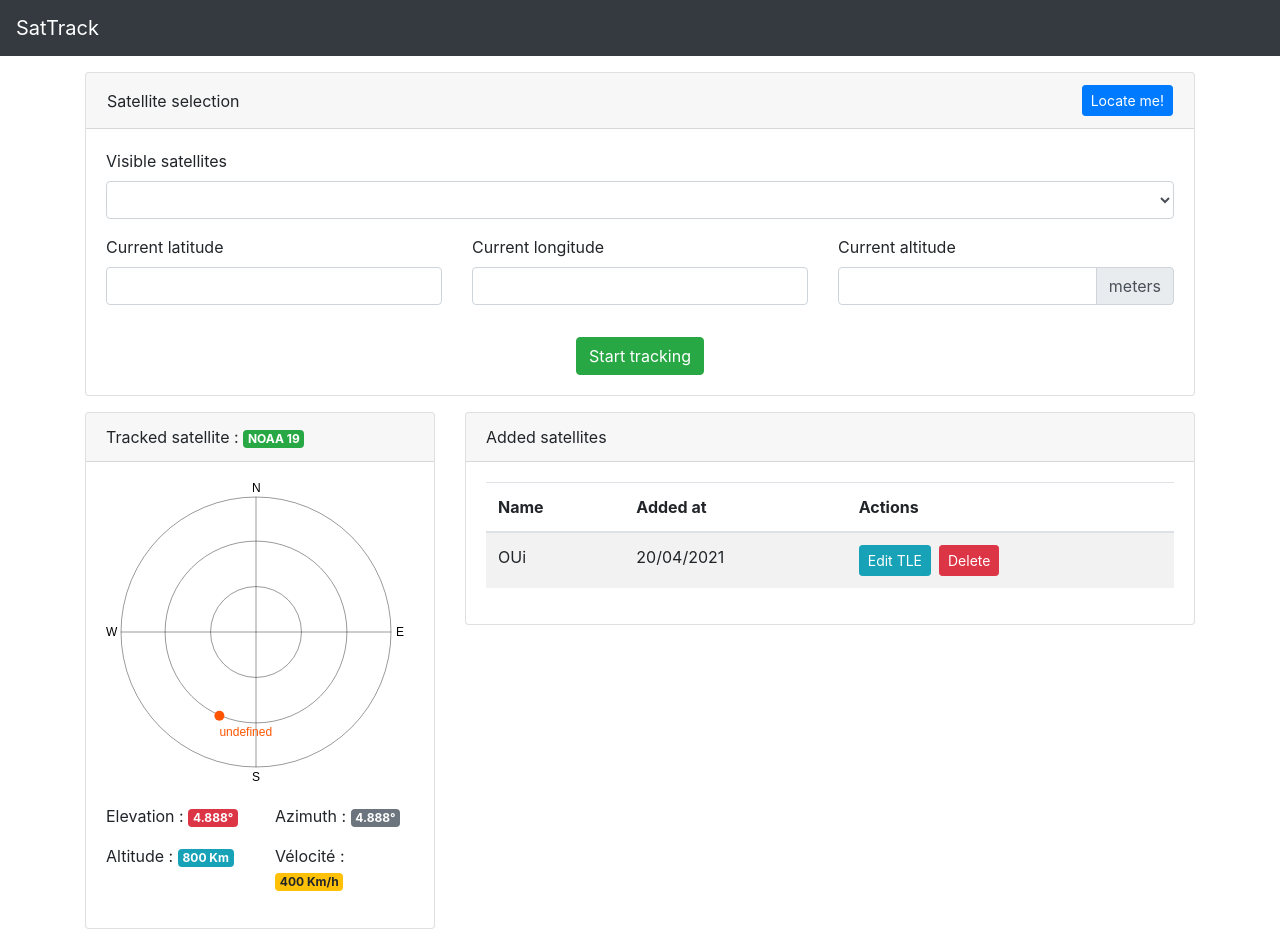
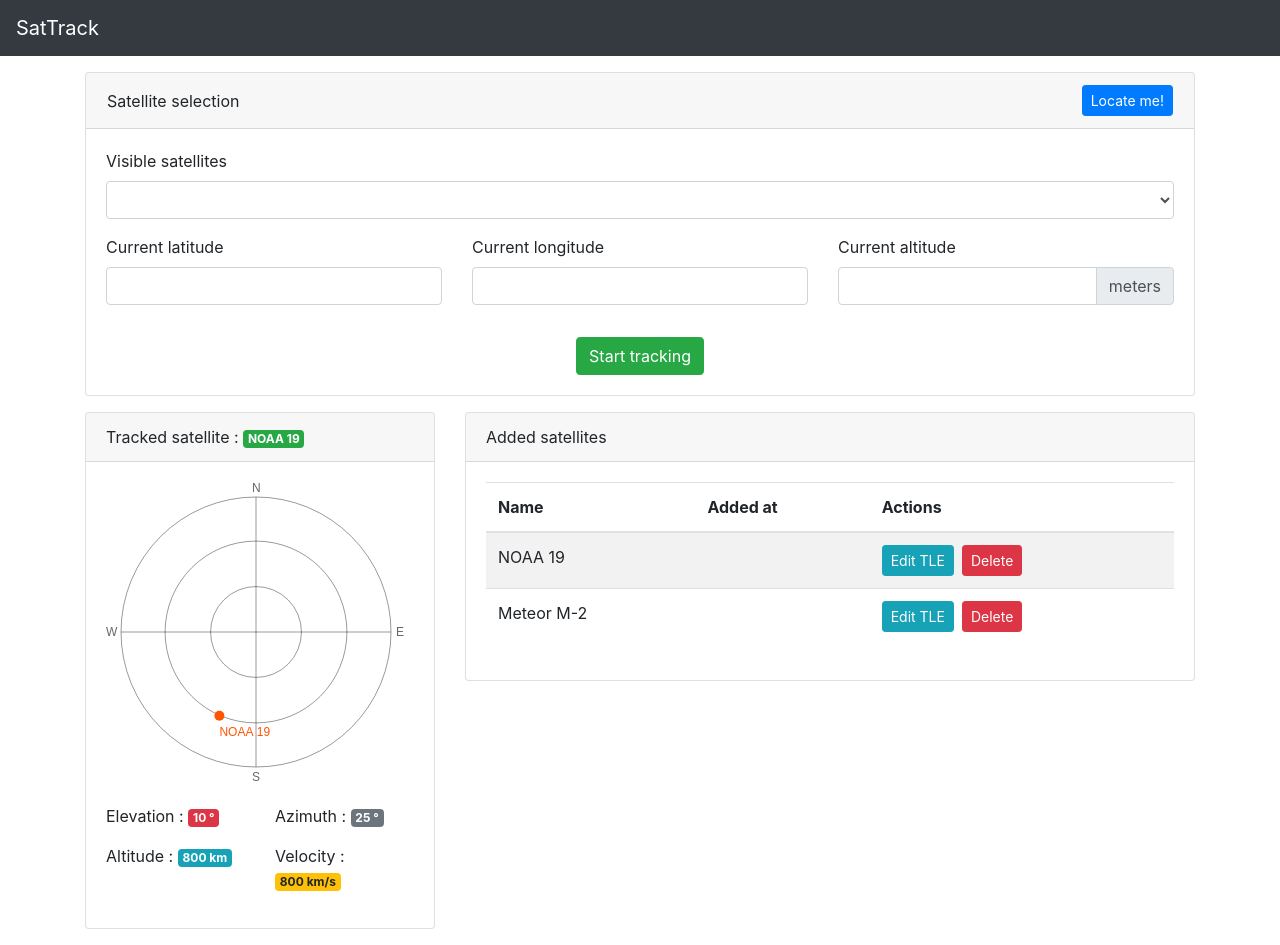
Before and after one commit to SharkEzz/SatTrack-front, a React (Vite) app: page / in a window 1280 px wide. Built offline with nearby package versions, Linux system fonts and the light colour scheme.

Commit message:
fix: fake satellites, data units

```diff
--- a/src/App.jsx
+++ b/src/App.jsx
@@ -6,12 +6,15 @@
 function App() {
 
   const {
+    // Attributes
     currentTracking,
     satellites,
     currentLocation,
     savedPosition,
     isTracking,
+    isLoaded,
 
+    // Methods
     getUserGeolocation,
     refreshVisibleSatellites,
     refreshSelectedPosition,
@@ -33,7 +36,7 @@
         </Row>
         <Row className="mt-3">
           <Col md={4} sm={12}>
-            <TrackingView currentTracking={currentTracking} />
+            {currentTracking ? <TrackingView currentTracking={currentTracking} /> : <p>No tracking</p>}
           </Col>
           <Col md={8} sm={12}>
             <SatellitesView satellites={satellites} />
--- a/src/Components/SatelliteSight.jsx
+++ b/src/Components/SatelliteSight.jsx
@@ -62,7 +62,7 @@
             ctx.moveTo(15, centerY);
             ctx.lineTo(width - offset, centerY);
             ctx.stroke();
-            ctx.fillStyle = '#000000';
+            ctx.fillStyle = '#00000099';
             ctx.beginPath();
             ctx.fillText('N', centerX - 4, offset - 5);
             ctx.beginPath();
--- a/src/Components/SatellitesView.jsx
+++ b/src/Components/SatellitesView.jsx
@@ -21,9 +21,10 @@
               </tr>
             </thead>
             <tbody>
-              <tr>
-                <td>OUi</td>
-                <td>20/04/2021</td>
+              {satellites.map((satellite, index) => (
+                <tr key={index}>
+                  <td>{satellite.name}</td>
+                  <td>{satellite.createdAt}</td>
                   <td>
                     <Button onClick={() => setModalOpen(true)} className="mr-2" variant="info" size="sm">
                       Edit TLE
@@ -33,6 +34,7 @@
                     </Button>
                   </td>
                 </tr>
+              ))}
             </tbody>
           </Table>
         </Card.Body>
--- a/src/Components/TrackingView.jsx
+++ b/src/Components/TrackingView.jsx
@@ -4,7 +4,6 @@
 import PropTypes from 'prop-types';
 
 const TrackingView = ({ currentTracking }) => {
-
   const getElevationBadgeColorByElevationValue = (elevation) => {
     switch (true) {
       case elevation < 15:
@@ -21,28 +20,28 @@
   return (
     <Card className="mb-3">
       <Card.Header>
-        Tracked satellite : <Badge variant="success">NOAA 19</Badge>
+        Tracked satellite : <Badge variant="success">{currentTracking.name}</Badge>
       </Card.Header>
       <Card.Body>
         <Row>
           <Col className="justify-content-center">
-            <SatelliteSight azimuth={203.62} elevation={29.09} />
+            <SatelliteSight satelliteName={currentTracking.name} azimuth={203.62} elevation={29.09} />
           </Col>
         </Row>
         <Row>
           <Col>
-            <p>Elevation : <Badge variant={getElevationBadgeColorByElevationValue(4.888)}>4.888°</Badge></p>
+            <p>Elevation : <Badge variant={getElevationBadgeColorByElevationValue(4.888)}>{currentTracking.elevation} °</Badge></p>
           </Col>
           <Col>
-            <p>Azimuth : <Badge variant="secondary">4.888°</Badge></p>
+            <p>Azimuth : <Badge variant="secondary">{currentTracking.azimuth} °</Badge></p>
           </Col>
         </Row>
         <Row>
           <Col>
-            <p>Altitude : <Badge variant="info">800 Km</Badge></p>
+            <p>Altitude : <Badge variant="info">{currentTracking.altitude} km</Badge></p>
           </Col>
           <Col>
-            <p>Vélocité : <Badge variant="warning">400 Km/h</Badge></p>
+            <p>Velocity : <Badge variant="warning">{currentTracking.speed} km/s</Badge></p>
           </Col>
         </Row>
       </Card.Body>
--- a/src/Hooks/useSatellites.js
+++ b/src/Hooks/useSatellites.js
@@ -1,4 +1,4 @@
-import { useMemo, useCallback, useState, useEffect } from "react";
+import { useCallback, useState, useEffect } from "react";
 import fetchSatellites from '../Services/Fetch/fetchSatellites';
 
 const useSatellites = () => {
@@ -7,6 +7,7 @@
     const [savedLocation, setSavedLocation] = useState();
     const [currentLocation, setCurrentLocation] = useState();
     const [isTracking, setIsTracking] = useState(false);
+    const [isLoaded, setIsLoaded] = useState(false);
 
     const getUserGeolocation = useCallback((setFieldValue) => {
         navigator.geolocation.getCurrentPosition((pos) => {
@@ -20,13 +21,13 @@
         });
     }, []);
 
-    const saveLocation = ({ lat, lng, elev }) => {
+    const saveLocation = useCallback(({ lat, lng, elev }) => {
         setSavedLocation({
             lat,
             lng,
             elev
         });
-    };
+    }, []);
 
     const refreshVisibleSatellites = useCallback(() => {
         return fetchSatellites
@@ -47,34 +48,28 @@
     }, []);
 
     useEffect(() => {
-        refreshVisibleSatellites();
-        refreshSelectedPosition();
-        refreshCurrentTracking();
-    }, []);
+        (async () => {
+            await refreshVisibleSatellites();
+            await refreshSelectedPosition();
+            await refreshCurrentTracking();
+            setIsLoaded(true);
+        })()
+    }, [refreshCurrentTracking, refreshSelectedPosition, refreshVisibleSatellites, setIsLoaded]);
 
-    return useMemo(() => ({
+    return {
+        currentLocation,
         currentTracking,
+        satellites,
+        savedLocation,
+        isTracking,
+        isLoaded,
         getUserGeolocation,
+        saveLocation,
         refreshVisibleSatellites,
         refreshSelectedPosition,
         refreshCurrentTracking,
-        satellites,
-        savedLocation,
-        currentLocation,
-        saveLocation,
-        isTracking
-    }), [
-        currentTracking,
-        getUserGeolocation,
-        refreshVisibleSatellites,
-        refreshSelectedPosition,
-        refreshCurrentTracking,
-        satellites,
-        savedLocation,
-        currentLocation,
-        saveLocation,
-        isTracking
-    ]);
+        setIsTracking,
+    }
 }
 
 export default useSatellites;
--- a/src/Services/Fetch/fetchSatellites.js
+++ b/src/Services/Fetch/fetchSatellites.js
@@ -1,6 +1,6 @@
 const fakeSatellites = [
-    {id: 1, name: 'NOAA 19'},
-    {id: 2, name: 'Meteor M-2'}
+    {id: 1, name: 'NOAA 19', elevation: 10, azimuth: 25, speed: 800, altitude: 800},
+    {id: 2, name: 'Meteor M-2', elevation: 5.5, azimuth: 30, speed: 35000, altitude: 35000}
 ];
 
 const fetchSatellites = {
```
Lines whose indentation alone changed are shown as unchanged.
